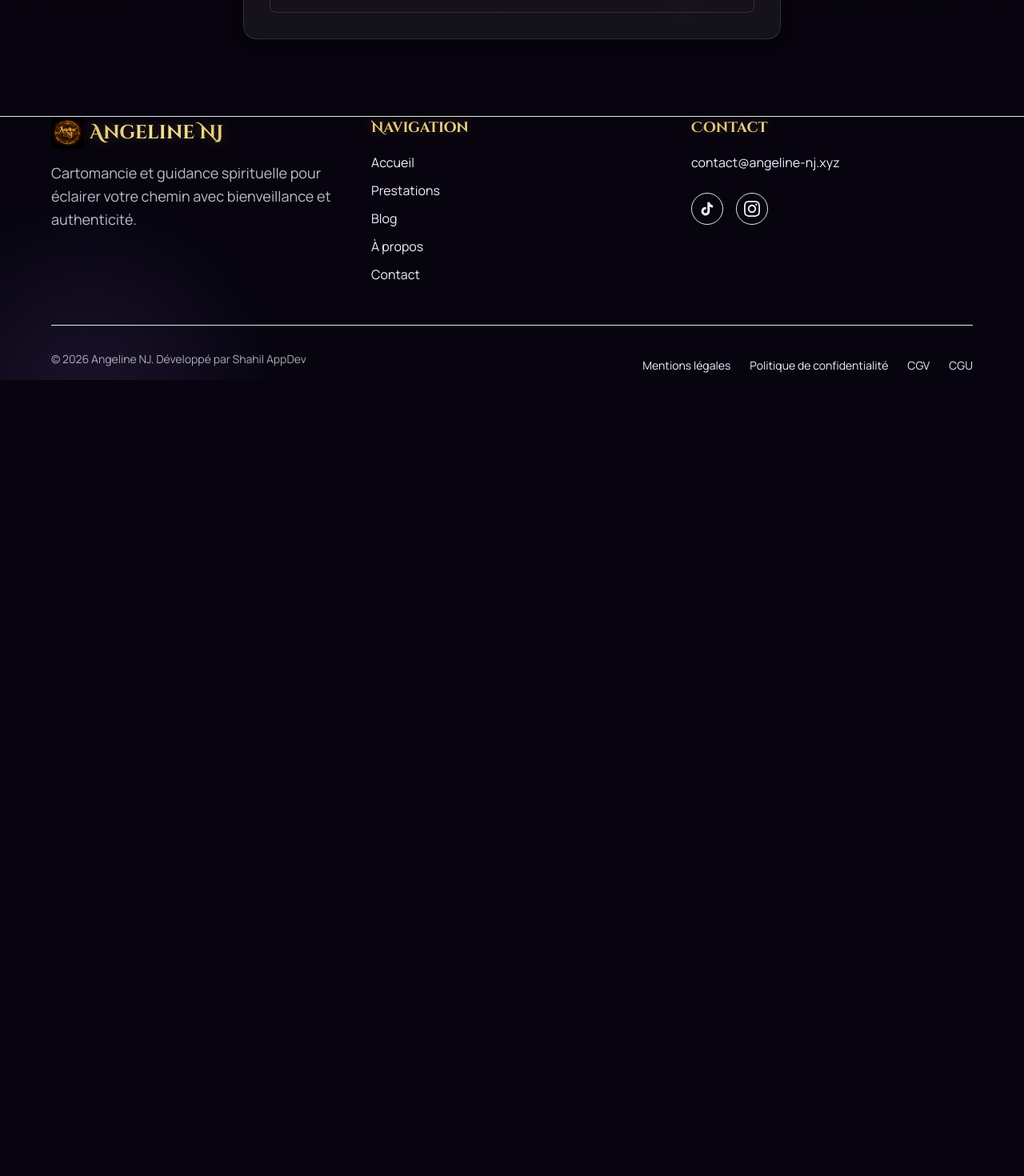
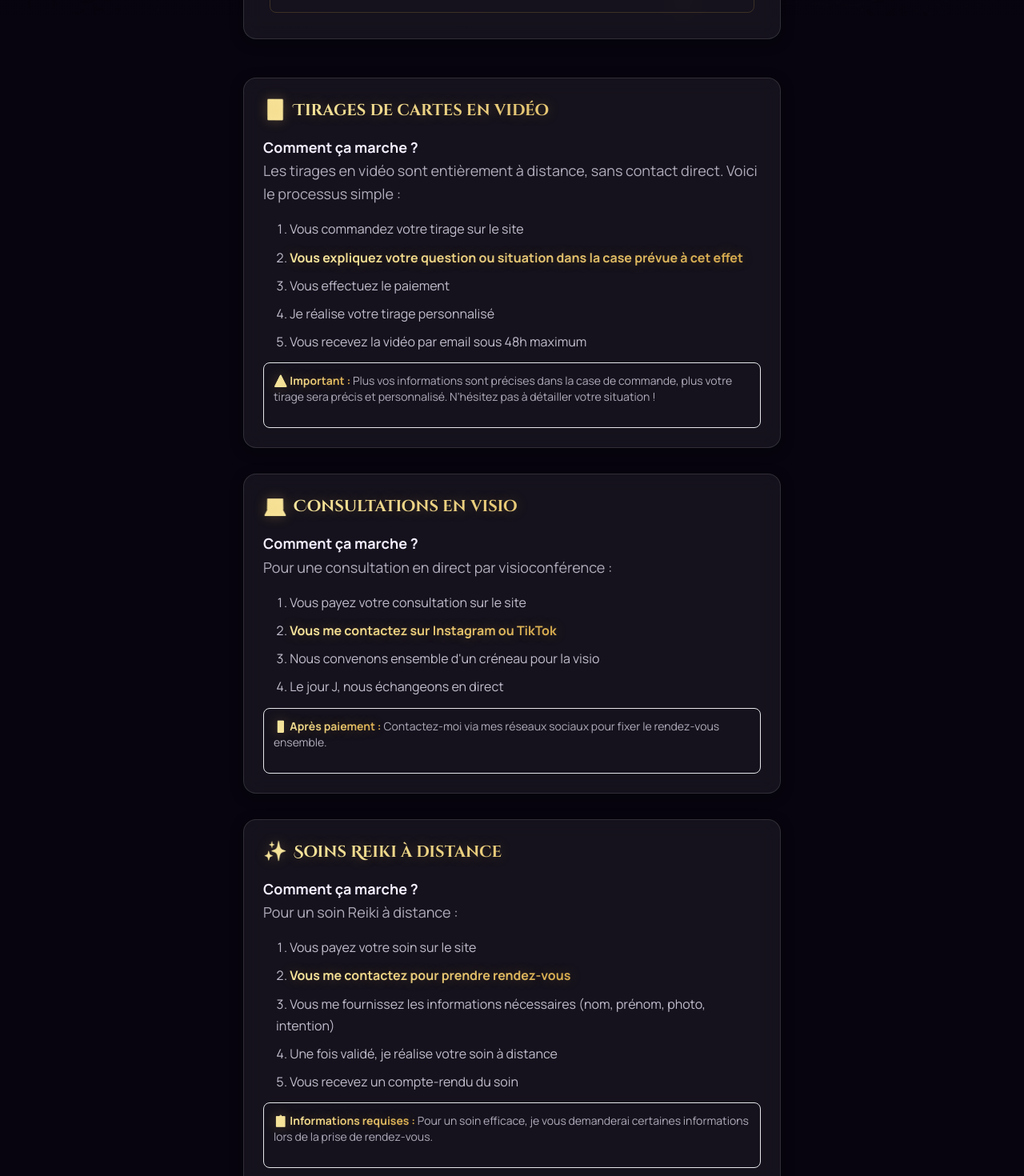
Before and after one commit to Shahil-AppDev/angeline-nj, a Next.js app: page /prendre-rdv in a window 1280 px wide. Shown: the part 780-2250 px from the top of the page at 80% size. Before the commit the page ends 1255 px from the top, so only its background shows below. Built offline with nearby package versions, Linux system fonts and the light colour scheme.

Commit message:
Amélioration processus de commande: ajout explications détaillées pour tirages vidéo, visio et reiki sur /prendre-rdv + note explicative sur pages prestations

```diff
--- a/app/prendre-rdv/page.tsx
+++ b/app/prendre-rdv/page.tsx
@@ -85,6 +85,82 @@ export default function PrendreRdvPage() {
                 </p>
               </div>
             </Card>
+
+            <div className="mt-12 space-y-8">
+              <Card className="p-6">
+                <h3 className="text-xl font-semibold text-gold mb-4 font-title flex items-center gap-2">
+                  <span className="text-2xl">🎴</span>
+                  Tirages de cartes en vidéo
+                </h3>
+                <div className="space-y-3 text-text-2">
+                  <p className="leading-relaxed">
+                    <strong className="text-text">Comment ça marche ?</strong><br/>
+                    Les tirages en vidéo sont entièrement à distance, sans contact direct. Voici le processus simple :
+                  </p>
+                  <ol className="list-decimal list-inside space-y-2 ml-4">
+                    <li>Vous commandez votre tirage sur le site</li>
+                    <li><strong className="text-gold">Vous expliquez votre question ou situation dans la case prévue à cet effet</strong></li>
+                    <li>Vous effectuez le paiement</li>
+                    <li>Je réalise votre tirage personnalisé</li>
+                    <li>Vous recevez la vidéo par email sous 48h maximum</li>
+                  </ol>
+                  <div className="mt-4 p-3 bg-gold/10 rounded-lg border border-gold/20">
+                    <p className="text-sm">
+                      <strong className="text-gold">⚠️ Important :</strong> Plus vos informations sont précises dans la case de commande, plus votre tirage sera précis et personnalisé. N'hésitez pas à détailler votre situation !
+                    </p>
+                  </div>
+                </div>
+              </Card>
+
+              <Card className="p-6">
+                <h3 className="text-xl font-semibold text-gold mb-4 font-title flex items-center gap-2">
+                  <span className="text-2xl">💻</span>
+                  Consultations en visio
+                </h3>
+                <div className="space-y-3 text-text-2">
+                  <p className="leading-relaxed">
+                    <strong className="text-text">Comment ça marche ?</strong><br/>
+                    Pour une consultation en direct par visioconférence :
+                  </p>
+                  <ol className="list-decimal list-inside space-y-2 ml-4">
+                    <li>Vous payez votre consultation sur le site</li>
+                    <li><strong className="text-gold">Vous me contactez sur Instagram ou TikTok</strong></li>
+                    <li>Nous convenons ensemble d'un créneau pour la visio</li>
+                    <li>Le jour J, nous échangeons en direct</li>
+                  </ol>
+                  <div className="mt-4 p-3 bg-gold/10 rounded-lg border border-gold/20">
+                    <p className="text-sm">
+                      <strong className="text-gold">📱 Après paiement :</strong> Contactez-moi via mes réseaux sociaux pour fixer le rendez-vous ensemble.
+                    </p>
+                  </div>
+                </div>
+              </Card>
+
+              <Card className="p-6">
+                <h3 className="text-xl font-semibold text-gold mb-4 font-title flex items-center gap-2">
+                  <span className="text-2xl">✨</span>
+                  Soins Reiki à distance
+                </h3>
+                <div className="space-y-3 text-text-2">
+                  <p className="leading-relaxed">
+                    <strong className="text-text">Comment ça marche ?</strong><br/>
+                    Pour un soin Reiki à distance :
+                  </p>
+                  <ol className="list-decimal list-inside space-y-2 ml-4">
+                    <li>Vous payez votre soin sur le site</li>
+                    <li><strong className="text-gold">Vous me contactez pour prendre rendez-vous</strong></li>
+                    <li>Vous me fournissez les informations nécessaires (nom, prénom, photo, intention)</li>
+                    <li>Une fois validé, je réalise votre soin à distance</li>
+                    <li>Vous recevez un compte-rendu du soin</li>
+                  </ol>
+                  <div className="mt-4 p-3 bg-gold/10 rounded-lg border border-gold/20">
+                    <p className="text-sm">
+                      <strong className="text-gold">📋 Informations requises :</strong> Pour un soin efficace, je vous demanderai certaines informations lors de la prise de rendez-vous.
+                    </p>
+                  </div>
+                </div>
+              </Card>
+            </div>
           </div>
         </div>
       </Section>
--- a/app/prestations/[slug]/PrestationClientContent.tsx
+++ b/app/prestations/[slug]/PrestationClientContent.tsx
@@ -69,7 +69,7 @@ export default function PrestationClientContent({ prestation }: { prestation: Pr
               </div>
             </div>
 
-            <div className="flex gap-4 mb-12">
+            <div className="flex gap-4 mb-8">
               <a href={siteConfig.rdv.url} target="_blank" rel="noopener noreferrer" className="flex-1 sm:flex-initial">
                 <Button variant="primary" size="lg" className="w-full sm:w-auto">
                   Prendre rendez-vous
@@ -81,6 +81,20 @@ export default function PrestationClientContent({ prestation }: { prestation: Pr
                 </Button>
               </Link>
             </div>
+
+            <Card className="bg-gold/5 border-gold/20">
+              <div className="flex items-start gap-3">
+                <span className="text-2xl">💡</span>
+                <div className="flex-1 text-sm text-text-2">
+                  <p className="font-semibold text-gold mb-2">Comment commander ce tirage ?</p>
+                  <p className="leading-relaxed">
+                    Après avoir cliqué sur "Prendre rendez-vous", vous serez redirigé vers le formulaire de commande.
+                    <strong className="text-text"> Pensez à bien détailler votre question ou situation dans la case prévue à cet effet</strong> - plus vos informations sont précises, plus votre tirage sera personnalisé et pertinent.
+                    Une fois le paiement effectué, vous recevrez votre vidéo par email sous {prestation.format.includes('24h') ? '24h' : '48h'} maximum.
+                  </p>
+                </div>
+              </div>
+            </Card>
           </motion.div>
         </div>
       </Section>
```
